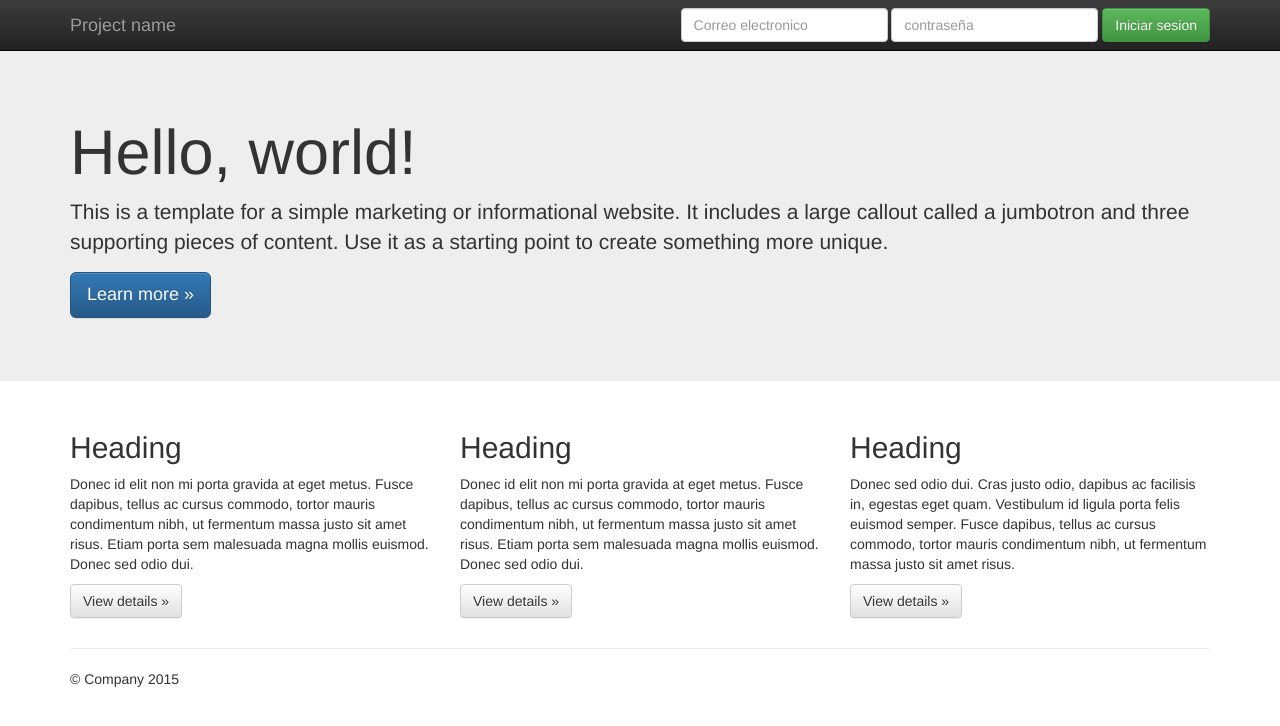
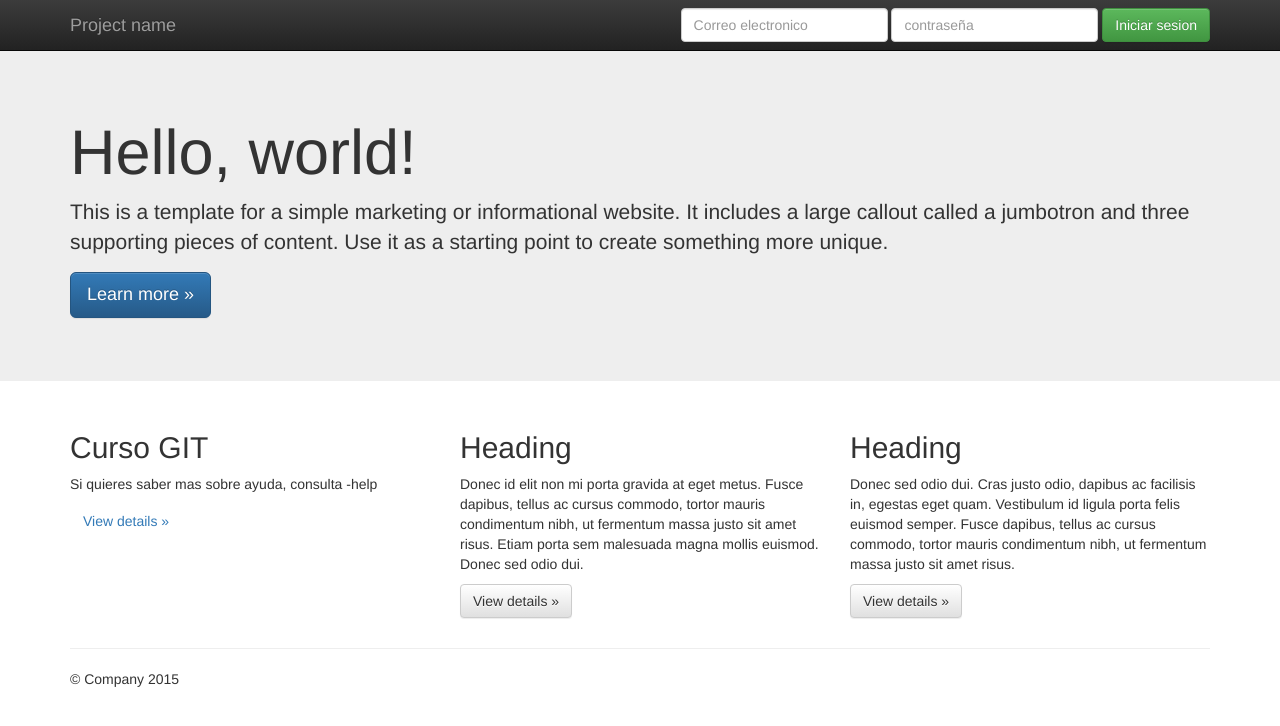
Before and after one commit to AlvaroYubero/CursoGit, a plain HTML site: page index.html in a window 1280 px wide. Drawn offline with nearby package versions, Linux system fonts and the light colour scheme.

Commit message:
se actualiza articulo1 de seccion secundaria del sitio

```diff
--- a/index.html
+++ b/index.html
@@ -65,9 +65,9 @@
       <!-- Example row of columns -->
       <div class="row">
         <div class="col-md-4">
-          <h2>Heading</h2>
-          <p>Donec id elit non mi porta gravida at eget metus. Fusce dapibus, tellus ac cursus commodo, tortor mauris condimentum nibh, ut fermentum massa justo sit amet risus. Etiam porta sem malesuada magna mollis euismod. Donec sed odio dui. </p>
-          <p><a class="btn btn-default" href="#" role="button">View details &raquo;</a></p>
+          <h2>Curso GIT</h2>
+          <p>Si quieres saber mas sobre ayuda, consulta -help </p>
+          <p><a class="btn btn-sucess" href="#" role="button">View details &raquo;</a></p>
         </div>
         <div class="col-md-4">
           <h2>Heading</h2>
```
